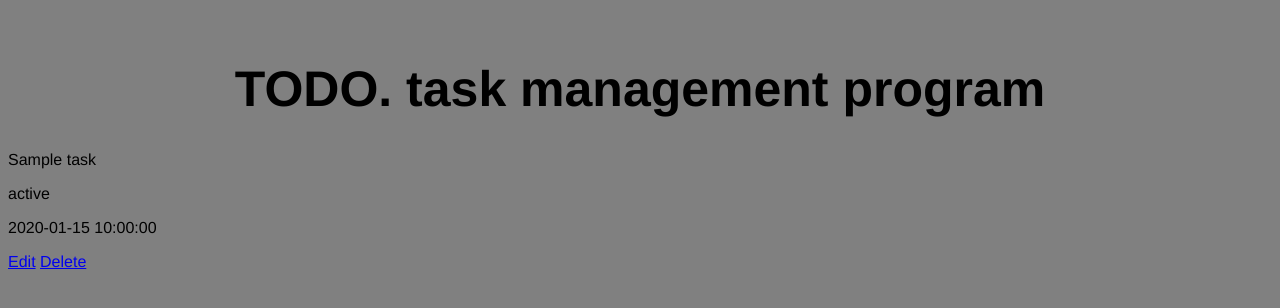
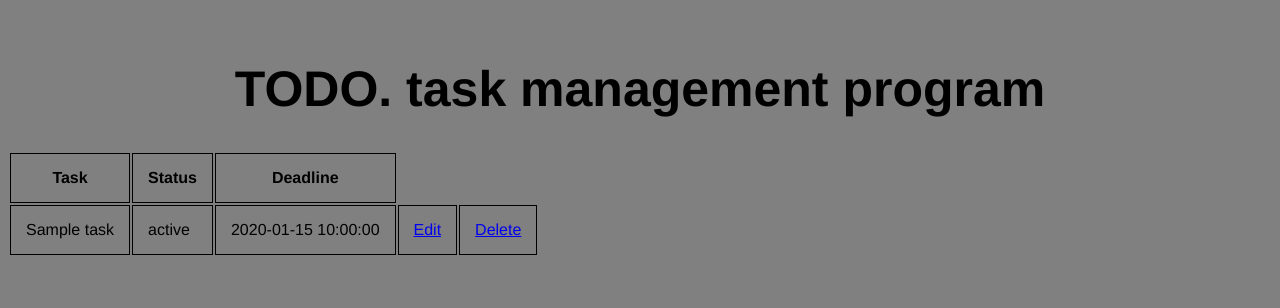
Before and after one commit to montse139/Task_managment_Post, a Python web app: template templates/task_list.html in a window 1280 px wide. Shown: the top 308 px of the page. Run offline with Jinja, Linux system fonts and the light colour scheme; the template is opened without the code that fills it: most values are stand-ins (such as "Sample title", 1, 10 or a date in 2020).

Commit message:
edit works, create table

```diff
--- a/assets/css/style.css
+++ b/assets/css/style.css
@@ -17,3 +17,15 @@ form {
     position: absolute;
     left: 600px;
 }
+
+table th {
+    border: 1px solid black;
+    border-collapse: collapse;
+    padding: 15px;
+}
+
+table td {
+    border: 1px solid black;
+    border-collapse: collapse;
+    padding: 15px;
+}
--- a/templates/task_edit.html
+++ b/templates/task_edit.html
@@ -8,7 +8,7 @@
 </head>
     <h1>TODO. task management program</h1>
 
-    <form method="post" action="/">
+    <form action="/task_list/{{ task.key.id() }}/edit" method="post">
         <b>Task:</b><br>
         <br>
         <br>
--- a/templates/task_list.html
+++ b/templates/task_list.html
@@ -7,15 +7,27 @@
     <link rel="stylesheet" href="/assets/css/style.css">
 </head>
     <h1>TODO. task management program</h1>
+    <table>
 
-    {% for task in tasks %}
-        <p>{{ task.name }}</p>
-        <p>{{ task.status }}</p>
-        <p>{{ task.deadline }}</p>
+        <tr>
+            <th>Task</th>
+            <th>Status</th>
+            <th>Deadline</th>
+        </tr>
 
-        <a href="/task_list/{{ task.key.id() }}/edit">Edit</a>
-        <a href="/task_list/{{ task.key.id() }}/delete">Delete</a>
-   {% endfor %}
+        {% for task in tasks %}
 
+        <tr>
+            <td>{{ task.name }}</td>
+            <td>{{ task.status }}</td>
+            <td>{{ task.deadline }}</td>
+            <td><a href="/task_list/{{ task.key.id() }}/edit">Edit</a></td>
+            <td><a href="/task_list/{{ task.key.id() }}/delete">Delete</a></td>
+        </tr>
+
+        {% endfor %}
+
+
+    </table>
 </body>
 </html>
```
